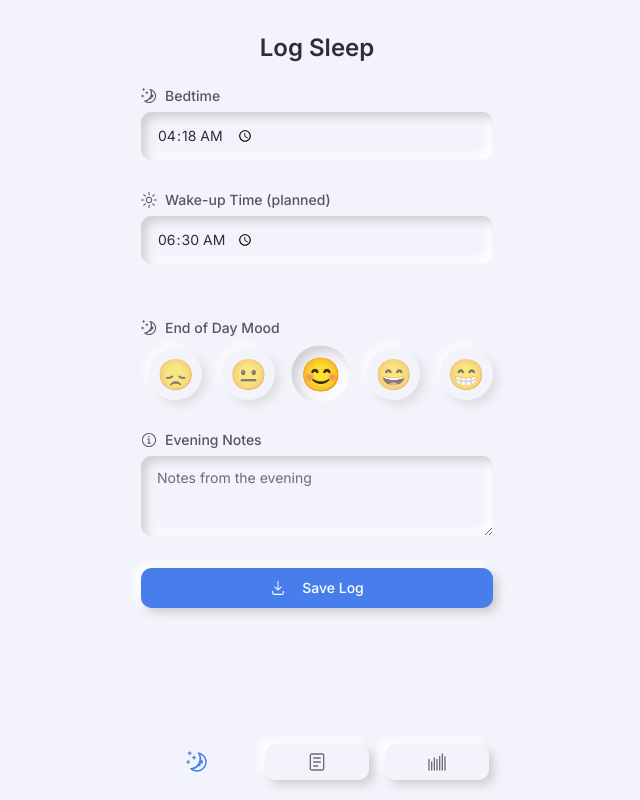
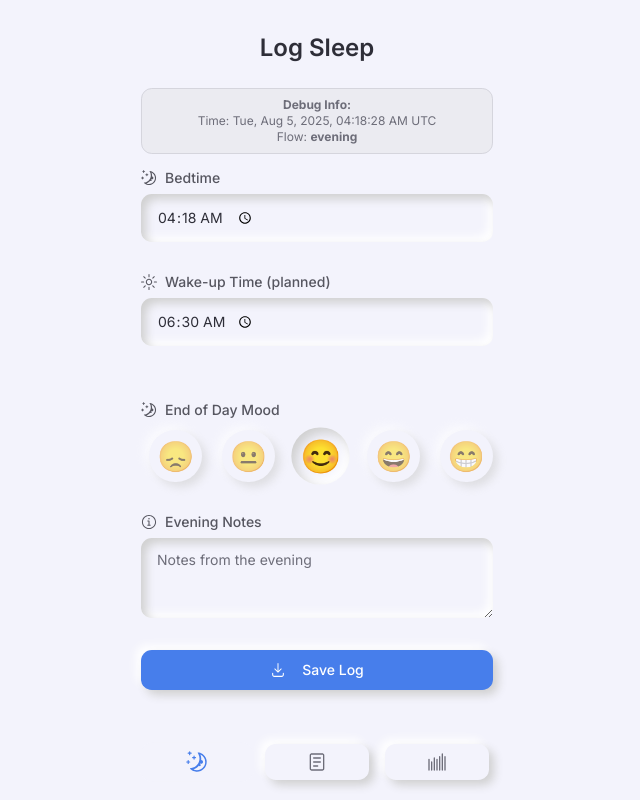
Before and after one commit to pagetribe/sleepwell, a Next.js app: page / in a window 1280 px wide. Shown: the whole page, without its empty margins (323-963 px from the left). Built offline with nearby package versions, Linux system fonts and the light colour scheme.

Commit message:
debug time

```diff
--- a/src/components/sleep-log-form.tsx
+++ b/src/components/sleep-log-form.tsx
@@ -38,6 +38,7 @@ type FormValues = z.infer<typeof formSchema>;
 
 export const SleepLogForm: FC<SleepLogFormProps> = ({ onSave, existingLog, flow }) => {
   const fuzzinessLevels = Array.from({ length: 5 }, (_, i) => i + 1);
+  const [debugTime, setDebugTime] = useState<string | null>(null);
 
   const form = useForm<FormValues>({
     resolver: zodResolver(formSchema),
@@ -55,6 +56,18 @@ export const SleepLogForm: FC<SleepLogFormProps> = ({ onSave, existingLog, flow
   });
 
   useEffect(() => {
+    const now = new Date();
+    // For debugging on mobile, let's provide a clear, unambiguous time string.
+    setDebugTime(now.toLocaleString('en-US', {
+      weekday: 'short',
+      year: 'numeric',
+      month: 'short',
+      day: 'numeric',
+      hour: '2-digit',
+      minute: '2-digit',
+      second: '2-digit',
+      timeZoneName: 'short',
+    }));
     if (flow === 'morning' && existingLog) {
       form.reset({
         id: existingLog.id,
@@ -68,7 +81,6 @@ export const SleepLogForm: FC<SleepLogFormProps> = ({ onSave, existingLog, flow
         wokeUpDuringDream: existingLog.wokeUpDuringDream ?? false,
       });
     } else if (flow === 'evening') {
-      const now = new Date();
       const hours = String(now.getHours()).padStart(2, '0');
       const minutes = String(now.getMinutes()).padStart(2, '0');
 
@@ -101,6 +113,11 @@ export const SleepLogForm: FC<SleepLogFormProps> = ({ onSave, existingLog, flow
   if (!flow) {
     return (
       <div className="space-y-8">
+        <div className="text-xs text-muted-foreground text-center mb-4 p-2 border rounded-md bg-muted/50">
+          <p><strong>Debug Info:</strong></p>
+          <p>Time: {debugTime}</p>
+          <p>Flow: <strong>{flow || 'none'}</strong></p>
+        </div>
         <div className="h-96" />
       </div>
     );
@@ -108,6 +125,11 @@ export const SleepLogForm: FC<SleepLogFormProps> = ({ onSave, existingLog, flow
 
   return (
     <Form {...form}>
+      <div className="text-xs text-muted-foreground text-center mb-4 p-2 border rounded-md bg-muted/50">
+        <p><strong>Debug Info:</strong></p>
+        <p>Time: {debugTime}</p>
+        <p>Flow: <strong>{flow || 'none'}</strong></p>
+      </div>
       <form onSubmit={form.handleSubmit(onSubmit)} className="space-y-8">
         {flow === 'evening' && (
           <>
--- a/src/components/sleep-log-list.tsx
+++ b/src/components/sleep-log-list.tsx
@@ -53,6 +53,15 @@ interface DailySleepSummary {
   } | null;
 }
 
+// Helper function to get YYYY-MM-DD from a Date object without timezone conversion issues.
+// Using .toISOString().slice(0, 10) can result in the wrong date for timezones ahead of UTC.
+const toYYYYMMDD = (date: Date): string => {
+  const year = date.getFullYear();
+  const month = String(date.getMonth() + 1).padStart(2, '0');
+  const day = String(date.getDate()).padStart(2, '0');
+  return `${year}-${month}-${day}`;
+};
+
 const MoodIndicator: FC<{ value: number }> = ({ value }) => {
   if (value === 0 || value === undefined || value === null) {
     return <span className="text-foreground/60">-</span>;
@@ -96,17 +105,17 @@ logs.forEach(log => {
 
   if (isCompletedSleepLog) {
     const wakeUpDate = new Date(`${log.date}T00:00:00`);
-    const wakeUpDateISO = wakeUpDate.toISOString().slice(0, 10);
+    const wakeUpDateKey = toYYYYMMDD(wakeUpDate);
 
-    if (!dailySummariesMap.has(wakeUpDateISO)) {
-      dailySummariesMap.set(wakeUpDateISO, {
-        displayDate: wakeUpDateISO,
+    if (!dailySummariesMap.has(wakeUpDateKey)) {
+      dailySummariesMap.set(wakeUpDateKey, {
+        displayDate: wakeUpDateKey,
         logId: log.id,
         morningDetails: null,
         eveningDetails: null,
       });
     }
-    const currentDaySummary = dailySummariesMap.get(wakeUpDateISO)!;
+    const currentDaySummary = dailySummariesMap.get(wakeUpDateKey)!;
     currentDaySummary.morningDetails = {
       wakeup: log.wakeup,
       wakeupMood: log.wakeupMood,
@@ -129,17 +138,17 @@ logs.forEach(log => {
     if (fullWakeup.getTime() < fullBedtime.getTime()) {
       bedtimeDate.setDate(bedtimeDate.getDate() - 1);
     }
-    const bedtimeDateISO = bedtimeDate.toISOString().slice(0, 10);
+    const bedtimeDateKey = toYYYYMMDD(bedtimeDate);
 
-    if (!dailySummariesMap.has(bedtimeDateISO)) {
-      dailySummariesMap.set(bedtimeDateISO, {
-        displayDate: bedtimeDateISO,
+    if (!dailySummariesMap.has(bedtimeDateKey)) {
+      dailySummariesMap.set(bedtimeDateKey, {
+        displayDate: bedtimeDateKey,
         logId: log.id,
         morningDetails: null,
         eveningDetails: null,
       });
     }
-    const previousDaySummary = dailySummariesMap.get(bedtimeDateISO)!;
+    const previousDaySummary = dailySummariesMap.get(bedtimeDateKey)!;
     previousDaySummary.eveningDetails = {
       bedtime: log.bedtime,
       bedtimeMood: log.bedtimeMood,
@@ -154,17 +163,17 @@ logs.forEach(log => {
     }
   } else {
     const bedtimeDate = new Date(`${log.date}T00:00:00`);
-    const bedtimeDateISO = bedtimeDate.toISOString().slice(0, 10);
+    const bedtimeDateKey = toYYYYMMDD(bedtimeDate);
 
-    if (!dailySummariesMap.has(bedtimeDateISO)) {
-      dailySummariesMap.set(bedtimeDateISO, {
-        displayDate: bedtimeDateISO,
+    if (!dailySummariesMap.has(bedtimeDateKey)) {
+      dailySummariesMap.set(bedtimeDateKey, {
+        displayDate: bedtimeDateKey,
         logId: log.id,
         morningDetails: null,
         eveningDetails: null,
       });
     }
-    const currentDaySummaryForEvening = dailySummariesMap.get(bedtimeDateISO)!;
+    const currentDaySummaryForEvening = dailySummariesMap.get(bedtimeDateKey)!;
     currentDaySummaryForEvening.eveningDetails = {
       bedtime: log.bedtime,
       bedtimeMood: log.bedtimeMood,
```
